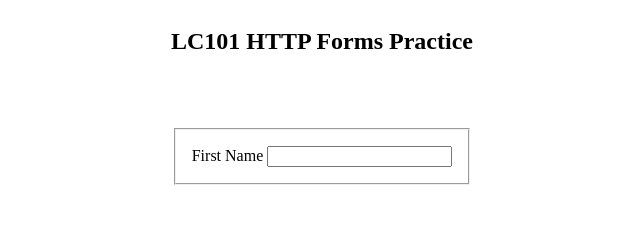
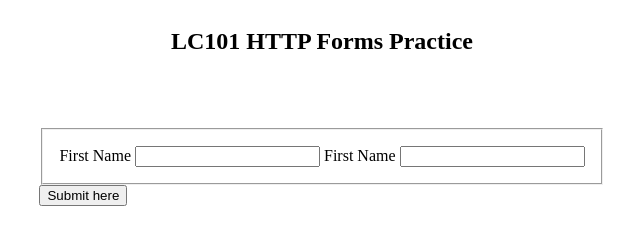
Before and after one commit to mickysisay/LC101-HTTP-FORMS, a plain HTML site: page index.html in a window 1280 px wide. Shown: the whole page, without its empty margins (318-958 px from the left). Drawn offline with Linux system fonts and the light colour scheme.

Commit message:
added button and last name

```diff
--- a/index.html
+++ b/index.html
@@ -19,7 +19,10 @@
       <fieldset>
         <label for="first_name">First Name</label>
         <input id="first_name">
+        <label for="last_name">First Name</label>
+        <input id="last_name">
       </fieldset>
+      <button>Submit here</button>
     </form>
   </section>
 </body>
```
